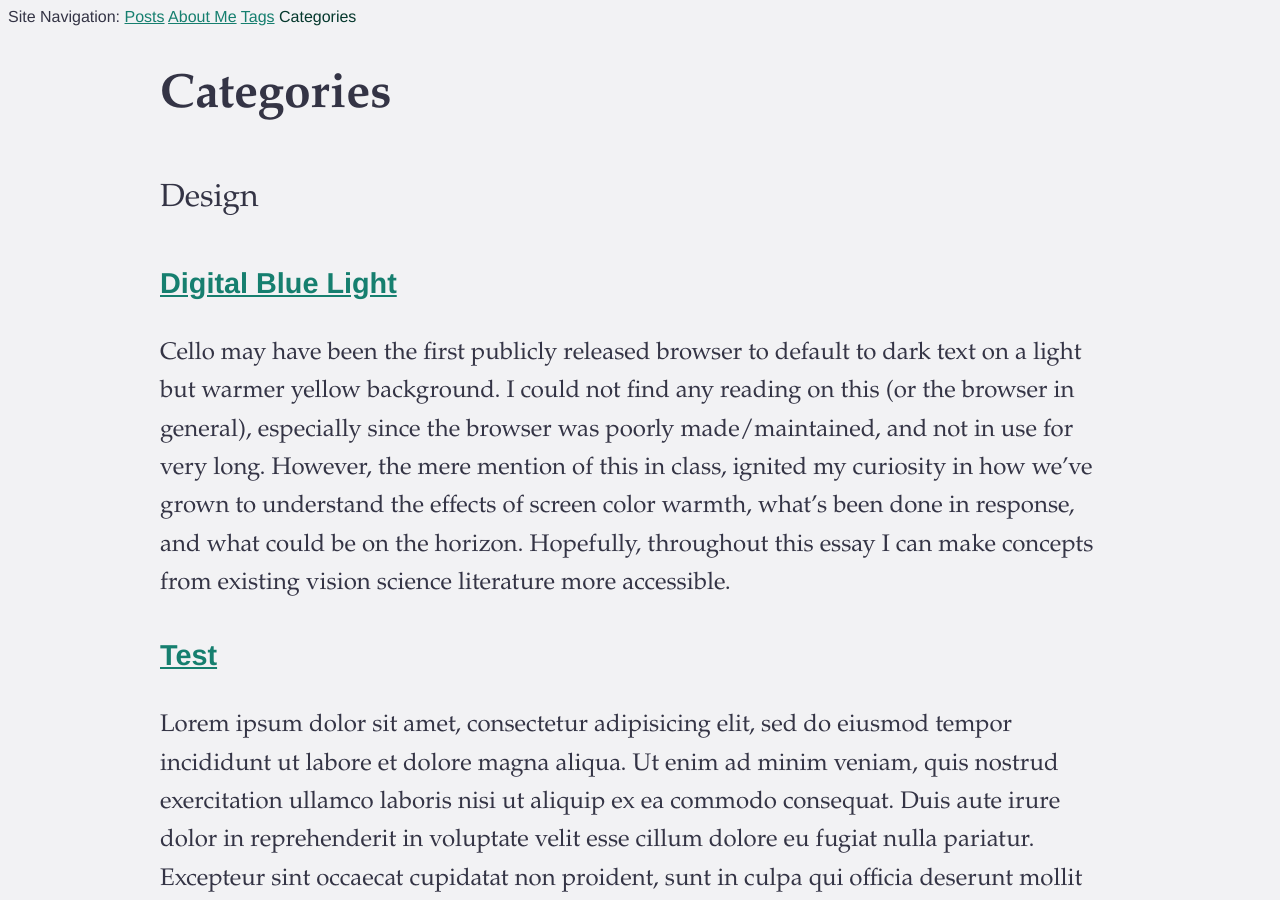
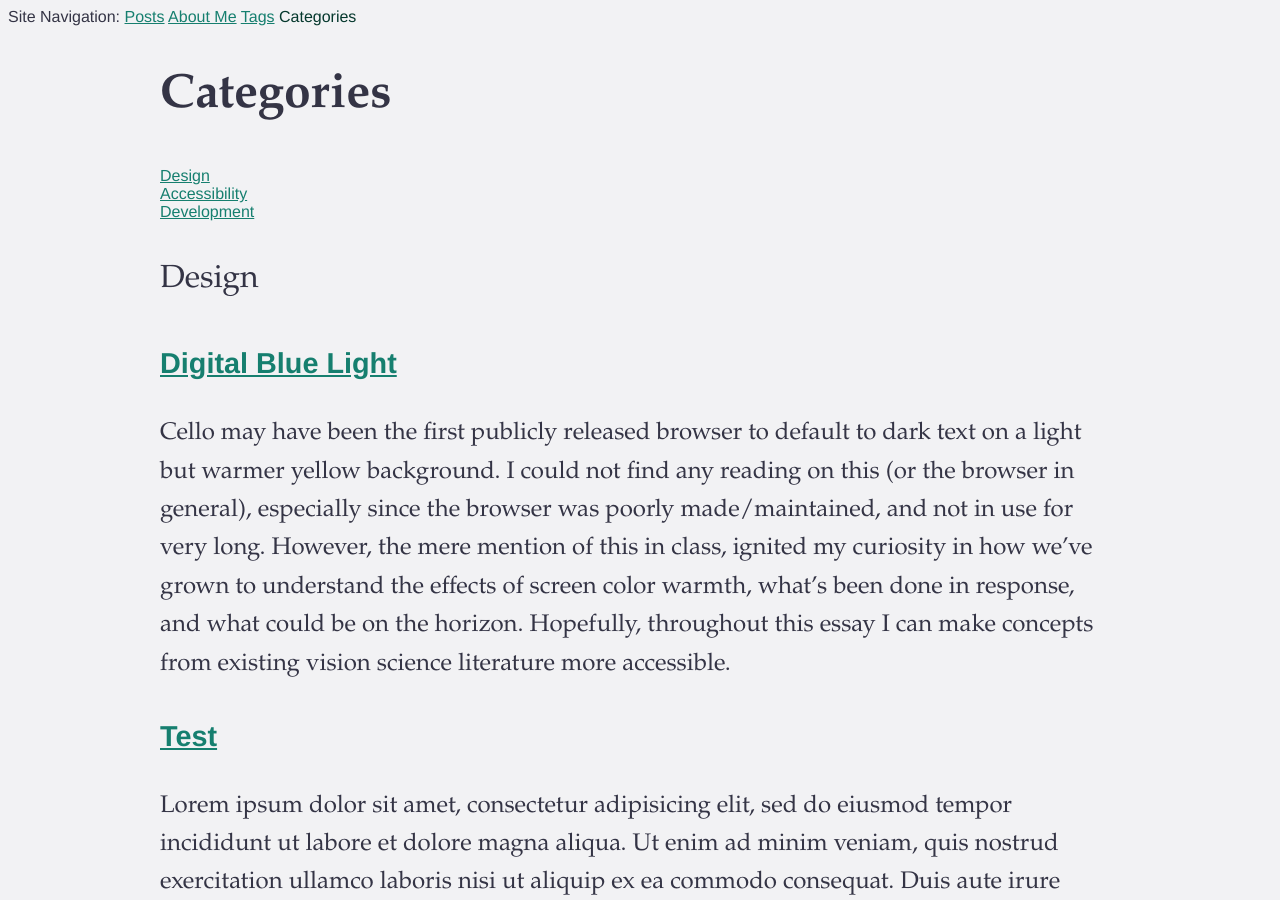
Before and after one commit to b7s9/personal-blog-jekyll, a Jekyll site: the page built from categories.html, in a window 1280 px wide and 900 px high. Built offline with Jekyll 4.4.1, drawn with Linux system fonts in a browser that asks for light colours; some web fonts are replaced.

Commit message:
✨ Add clickable list of tags and categories

```diff
--- a/categories.html
+++ b/categories.html
@@ -3,6 +3,14 @@ layout: default
 title: Categories
 ---
 <h1>Categories</h1>
+
+<ul>
+    {% for category in site.categories %}
+         <li>
+             <a href="#{{category[0] | lowercase}}">{{category[0] | capitalize }}</a>
+         </li>
+     {% endfor %}
+ </ul>
 
 <ul>
     {% for category in site.categories %}
```
Also changed, not shown: tags.html (+7 -0 lines).
